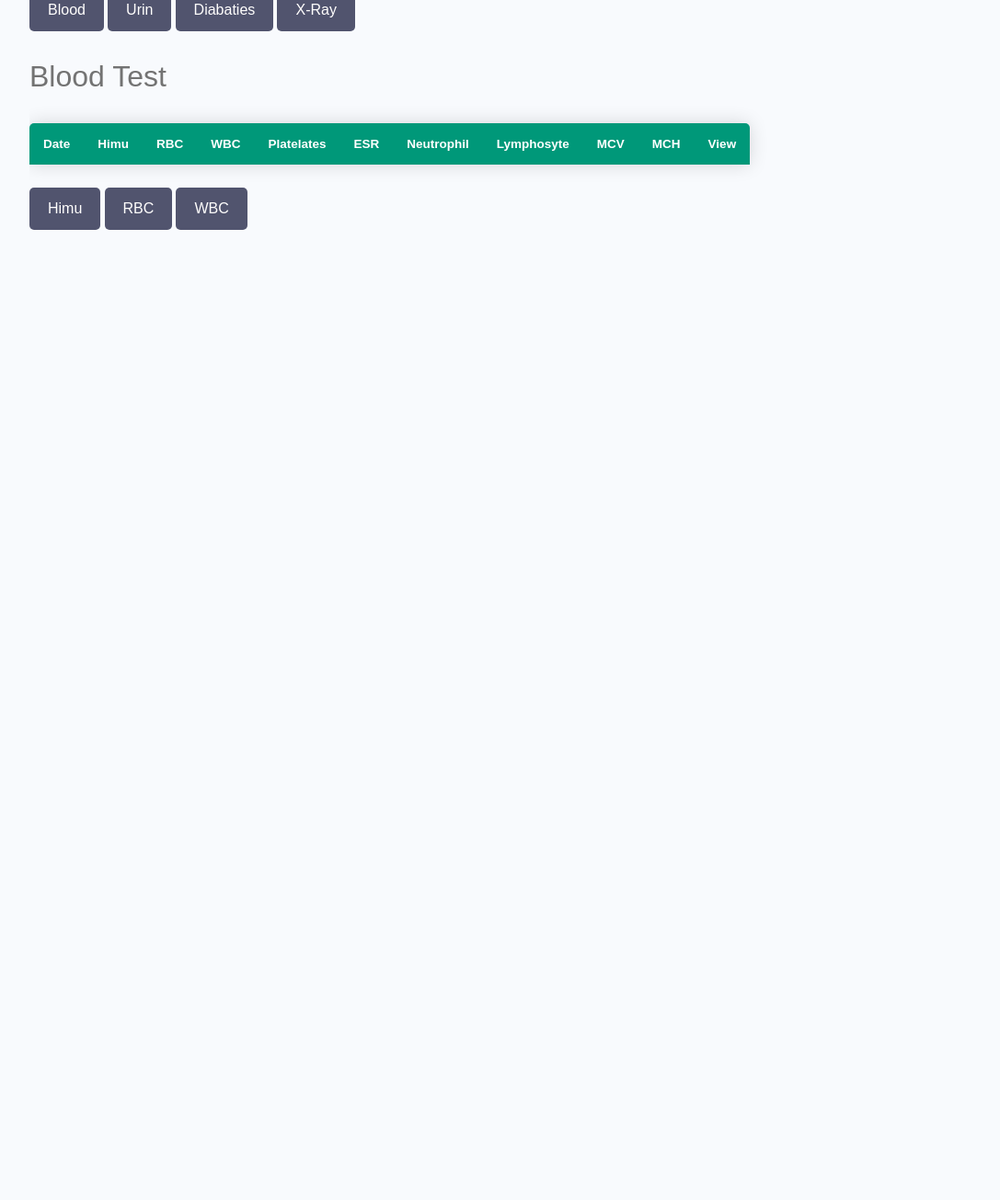
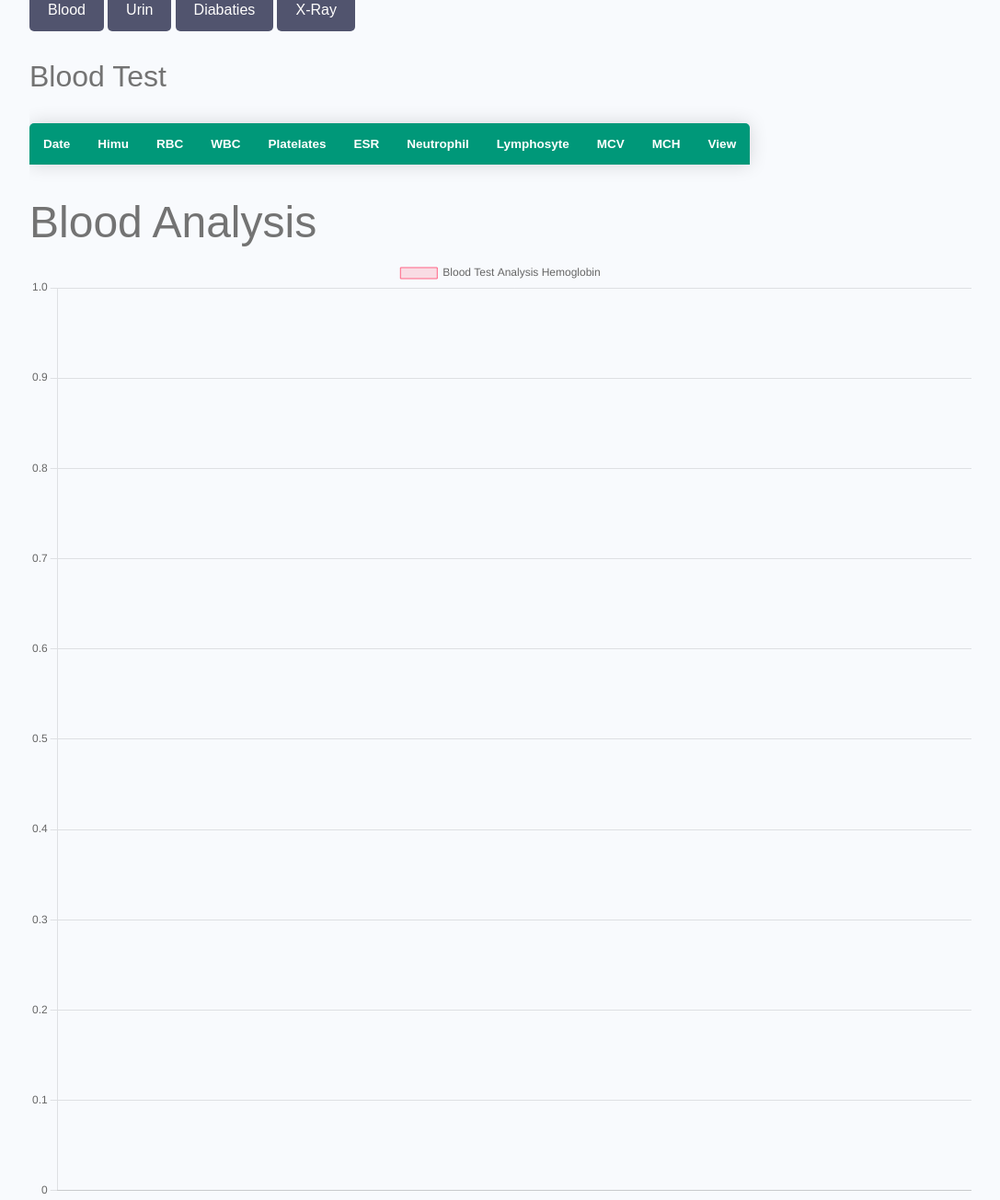
Before and after one commit to sorkerlimon/mediarchive, a Django app: page /analysis/ in a window 1280 px wide. Shown: the part 137-1442 px from the top of the page at 92% size, without its empty margins (96-1183 px from the left). Before the commit the page ends 387 px from the top, so only its background shows below. Run offline with Django 3.2, Linux system fonts and the light colour scheme; a user stored in the database is signed in; some libraries are stand-ins or nearby versions.

Commit message:
Visualization added

```diff
--- a/medical_report/templates/medical_report/blood_analysis.html
+++ b/medical_report/templates/medical_report/blood_analysis.html
@@ -53,9 +53,54 @@
                 {% endfor %}
             </tbody>
         </table>
-        <a href="" class="btn btn--sub">Himu</a>
-        <a href="" class="btn btn--sub">RBC</a>
-        <a href="" class="btn btn--sub">WBC</a>
+
+    </div>
+
+
+
+    <div class="">
+
+        <h1>Blood Analysis</h1>
+
+        <canvas id="myChart" width="400" height="400"></canvas>
+        <script>
+        const ctx = document.getElementById('myChart').getContext('2d');
+        const myChart = new Chart(ctx, {
+            type: 'line',
+            data: {
+                labels: [{% for p in pr  %} '{{ p.created }}', {% endfor %}],
+                datasets: [{
+                    label: 'Blood Test Analysis Hemoglobin',
+                    data: [{% for p in pr  %} {{ p.hemoglobin }}, {% endfor %}],
+                    backgroundColor: [
+                        'rgba(255, 99, 132, 0.2)',
+                        'rgba(54, 162, 235, 0.2)',
+                        'rgba(255, 206, 86, 0.2)',
+                        'rgba(75, 192, 192, 0.2)',
+                        'rgba(153, 102, 255, 0.2)',
+                        'rgba(255, 159, 64, 0.2)'
+                    ],
+                    borderColor: [
+                        'rgba(255, 99, 132, 1)',
+                        'rgba(54, 162, 235, 1)',
+                        'rgba(255, 206, 86, 1)',
+                        'rgba(75, 192, 192, 1)',
+                        'rgba(153, 102, 255, 1)',
+                        'rgba(255, 159, 64, 1)'
+                    ],
+                    borderWidth: 1
+                }]
+            },
+            options: {
+                scales: {
+                    y: {
+                        beginAtZero: true
+                    }
+                }
+            }
+        });
+        </script>
+
 
 
 
--- a/templates/main.html
+++ b/templates/main.html
@@ -20,6 +20,7 @@
 
     <link rel="stylesheet" href="{% static 'styles/a.css' %}" />
     <link rel="icon" href="{% static 'images/medd.jpg' %}" type="image/icon type" sizes="152x152">
+    <script src="https://cdn.jsdelivr.net/npm/chart.js@3.9.1/dist/chart.min.js"></script>
 
     <title>MediArchive</title>
 
```
Also changed, not shown: db.sqlite3.
